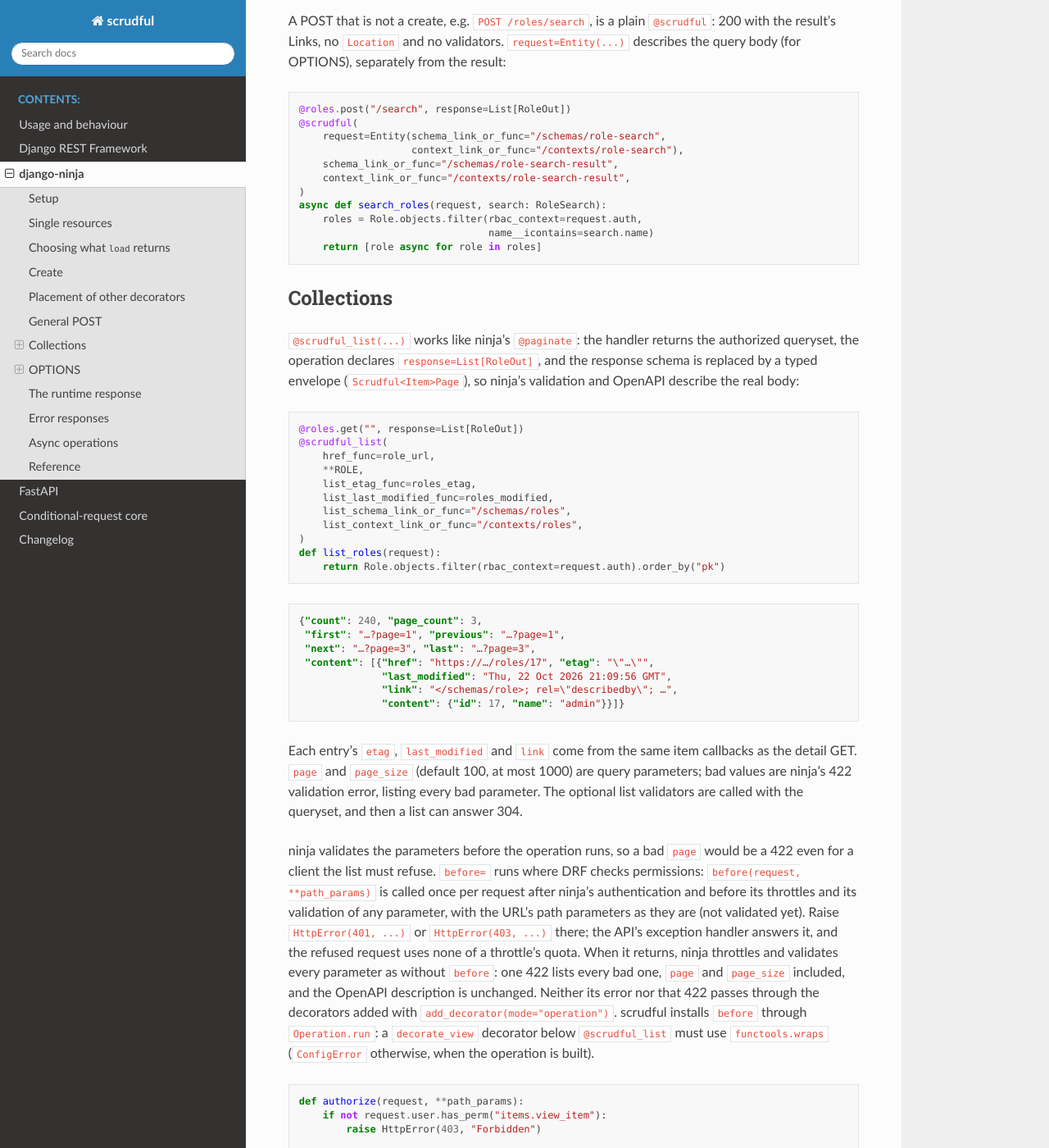
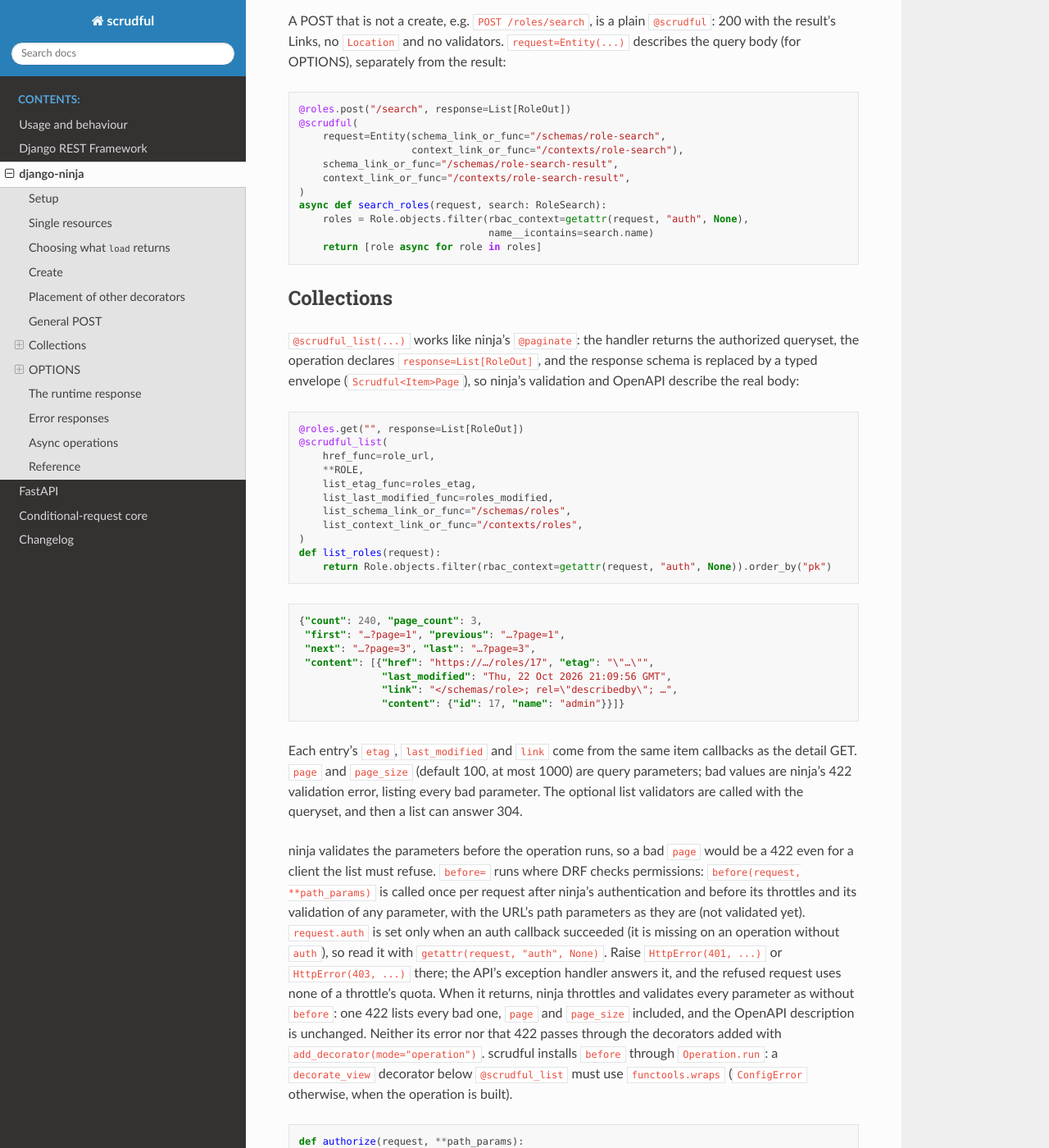
Before and after one commit to mimotoai/scrudful, a Sphinx documentation site: the page built from docs/source/ninja.rst, in a window 1280 px wide and 1400 px high, scrolled down 6706 px. Shown: the whole window at 82% size. Built offline with Sphinx 7.4.7 and the Read the Docs theme 3.1.0, drawn with Linux system fonts in a browser that asks for light colours; some of the changed text lies outside the part shown.

Commit message:
Docs: request.auth via getattr in the ninja examples; CHANGELOG before= guard

```diff
--- a/README.rst
+++ b/README.rst
@@ -472,7 +472,7 @@ and so does the handler. It does not need Django REST Framework.
 
     def authorized_role(request, pk: int, **params):
         # Missing and hidden are both 404, for every method and If-* header.
-        return get_object_or_404(Role, pk=pk, rbac_context=request.auth)
+        return get_object_or_404(Role, pk=pk, rbac_context=getattr(request, "auth", None))
 
 
     ROLE = dict(
@@ -506,7 +506,7 @@ and so does the handler. It does not need Django REST Framework.
     @roles.get("", response=List[RoleOut])  # the scrud list envelope, paginated
     @scrudful_list(href_func=role_url, **ROLE)
     def list_roles(request):
-        return Role.objects.filter(rbac_context=request.auth).order_by("pk")
+        return Role.objects.filter(rbac_context=getattr(request, "auth", None)).order_by("pk")
 
 Notes:
 
--- a/docs/source/ninja.rst
+++ b/docs/source/ninja.rst
@@ -81,7 +81,7 @@ by default), hidden from ninja's signature and OpenAPI:
 
 
     def authorized_role(request, pk: int, **params):
-        return get_object_or_404(Role, pk=pk, rbac_context=request.auth)
+        return get_object_or_404(Role, pk=pk, rbac_context=getattr(request, "auth", None))
 
 
     ROLE = dict(
@@ -191,7 +191,7 @@ overwrites an existing row.
 
     def authorized_role(request, pk: int, **params):
         # Missing, or in another rbac_context: 404 either way.
-        return get_object_or_404(Role, pk=pk, rbac_context=request.auth)
+        return get_object_or_404(Role, pk=pk, rbac_context=getattr(request, "auth", None))
 
 **PUT-create, nothing hidden**: every row is visible to every caller.
 
@@ -218,7 +218,7 @@ hidden one.
 
     def role_or_none_unless_hidden(request, pk: int, **params):
         role = Role.objects.filter(pk=pk).first()
-        if role is not None and role.rbac_context != request.auth:
+        if role is not None and role.rbac_context != getattr(request, "auth", None):
             raise Http404
         return role
 
@@ -231,7 +231,7 @@ and without a 500:
 .. code-block:: python
 
     def visible_role_or_none(request, pk: int, **params):
-        return Role.objects.filter(pk=pk, rbac_context=request.auth).first()
+        return Role.objects.filter(pk=pk, rbac_context=getattr(request, "auth", None)).first()
 
 
     @roles.put("/{int:pk}", response={200: RoleOut, 201: RoleOut, 404: Message})
@@ -278,7 +278,7 @@ item operations' callbacks:
     @roles.post("", response={201: RoleOut, 403: Message})
     @scrudful_create(location_func=role_url, **ROLE)
     def create_role(request, payload: RoleIn):
-        if payload.rbac_context != request.auth:
+        if payload.rbac_context != getattr(request, "auth", None):
             return Status(403, {"detail": "Forbidden"})
         return Role.objects.create(**payload.dict())
 
@@ -387,7 +387,7 @@ the result:
         context_link_or_func="/contexts/role-search-result",
     )
     async def search_roles(request, search: RoleSearch):
-        roles = Role.objects.filter(rbac_context=request.auth,
+        roles = Role.objects.filter(rbac_context=getattr(request, "auth", None),
                                     name__icontains=search.name)
         return [role async for role in roles]
 
@@ -411,7 +411,7 @@ so ninja's validation and OpenAPI describe the real body:
         list_context_link_or_func="/contexts/roles",
     )
     def list_roles(request):
-        return Role.objects.filter(rbac_context=request.auth).order_by("pk")
+        return Role.objects.filter(rbac_context=getattr(request, "auth", None)).order_by("pk")
 
 .. code-block:: json
 
@@ -434,7 +434,10 @@ would be a 422 even for a client the list must refuse. ``before=`` runs where
 DRF checks permissions: ``before(request, **path_params)`` is called once per
 request after ninja's authentication and before its throttles and its
 validation of any parameter, with the URL's path parameters as they are (not
-validated yet). Raise ``HttpError(401, ...)`` or ``HttpError(403, ...)``
+validated yet). ``request.auth`` is set only when an auth callback succeeded
+(it is missing on an operation without ``auth``), so read it with
+``getattr(request, "auth", None)``. Raise ``HttpError(401, ...)`` or
+``HttpError(403, ...)``
 there; the API's exception handler answers it, and the refused request uses
 none of a throttle's quota. When it returns, ninja throttles and validates
 every parameter as without ``before``: one 422 lists every bad one, ``page``
```
Also changed, not shown: CHANGELOG.rst (+8 -3 lines).
